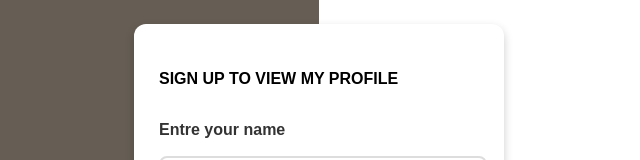
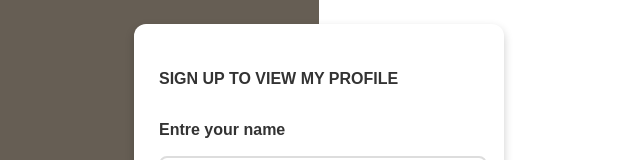
Before and after one commit to anjorin001/Sign-up-to-portfolio, a plain HTML site: page index.html in a window 1280 px wide. Shown: the part 120-280 px from the top of the page, without its empty margins (321-961 px from the left). Drawn offline with Linux system fonts and the light colour scheme.

Commit message:
h4 colour

```diff
--- a/index.html
+++ b/index.html
@@ -29,6 +29,9 @@ body {
     flex-direction: column;
     gap: 12px;
     transition: transform 0.3s ease-in-out;
+}
+h4{
+    color: #333;
 }
 
 /* Hover effect */
```
